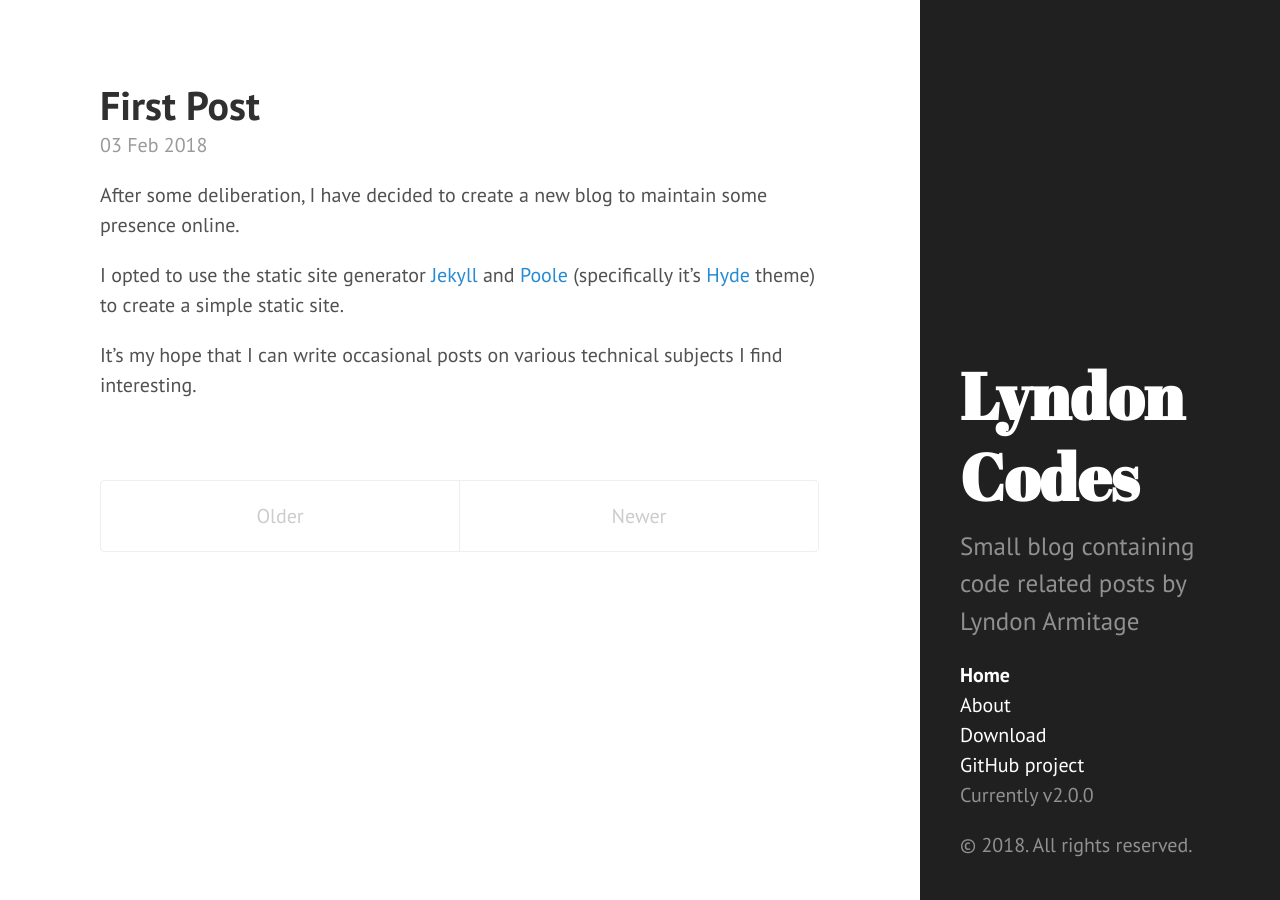
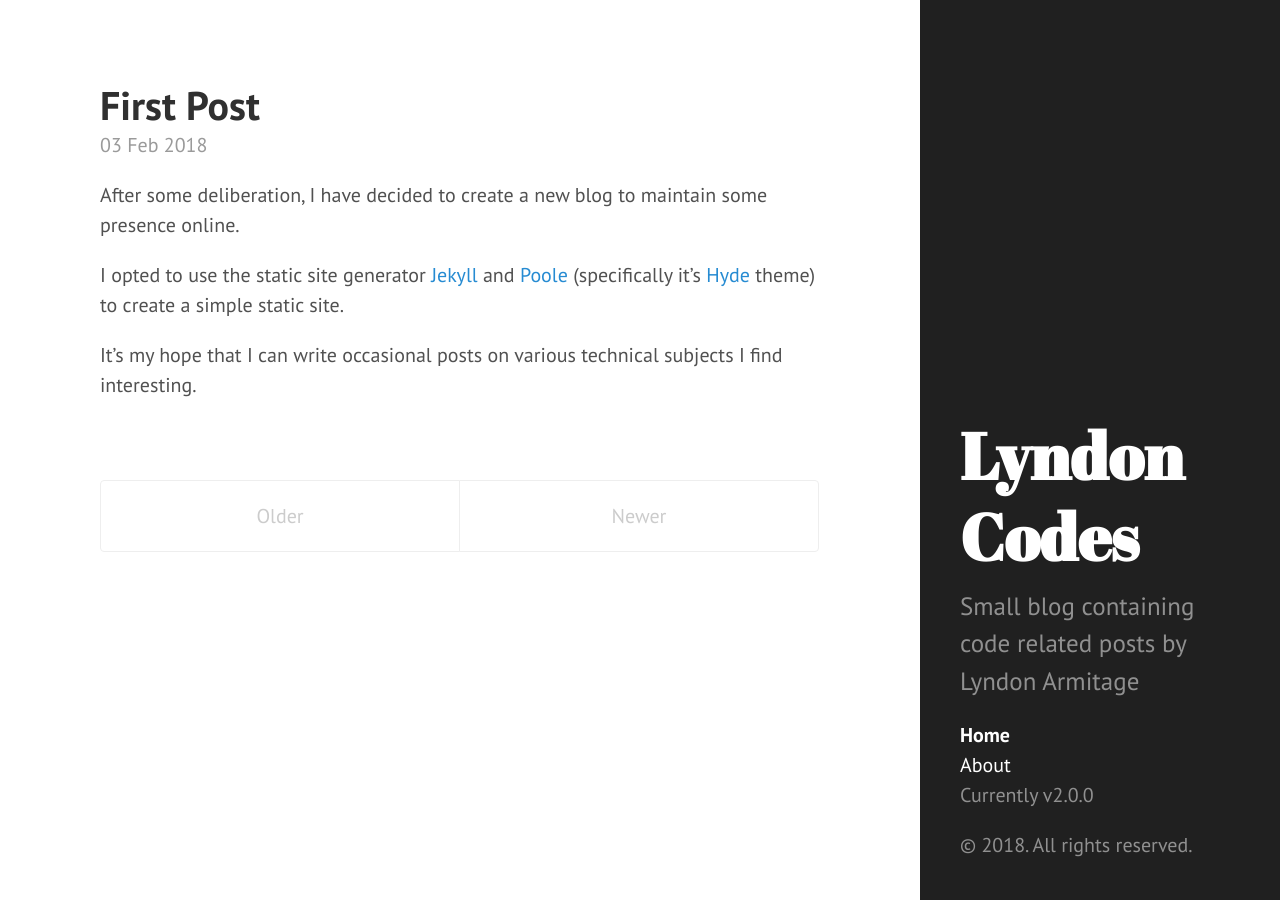
Before and after one commit to LyndonArmitage/lyndonarmitage.github.io, a Jekyll site: the page built from index.html, in a window 1280 px wide. Built offline with Jekyll 4.4.1, drawn with Linux system fonts in a browser that asks for light colours; the list of posts is cut into pages by our own code.

Commit message:
Removed the download and github link from menu

```diff
--- a/_includes/sidebar.html
+++ b/_includes/sidebar.html
@@ -26,8 +26,6 @@
         {% endif %}
       {% endfor %}
 
-      <li class="sidebar-nav-item"><a href="{{ site.github.repo }}/archive/v{{ site.version }}.zip">Download</a></li>
-      <li class="sidebar-nav-item"><a href="{{ site.github.repo }}">GitHub project</a></li>
       <li class="sidebar-nav-item">Currently v{{ site.version }}</li>
     </ul>
 
```
